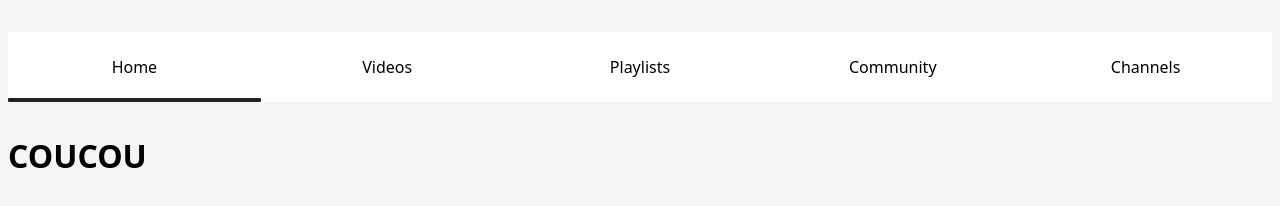
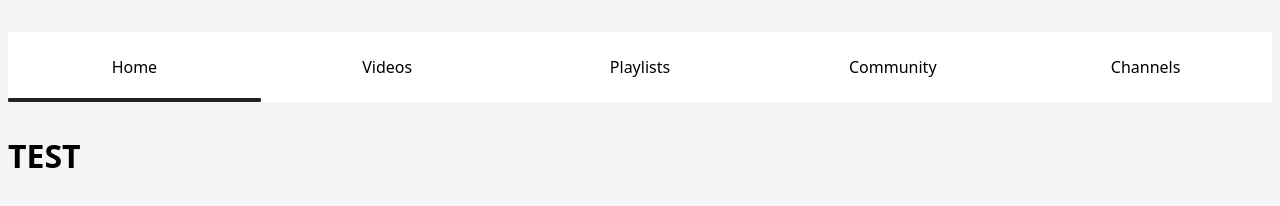
Before and after one commit to Samuel-JULLY/Portfolio, a plain HTML site: page index.html in a window 1280 px wide. Shown: the top 206 px of the page. Drawn offline with Linux system fonts and the light colour scheme.

Commit message:
first commit

```diff
--- a/index.html
+++ b/index.html
@@ -14,7 +14,7 @@
   <a onClick="ul(0)">Home</a><a onClick="ul(1)">Videos</a><a onClick="ul(2)">Playlists</a><a onClick="ul(3)">Community</a><a onClick="ul(4)">Channels</a><a onClick="ul(5)">About</a>
 </nav>
 
-    <h1> COUCOU </h1>
+    <h1> TEST </h1>
 
 </body>
 </html>
```
